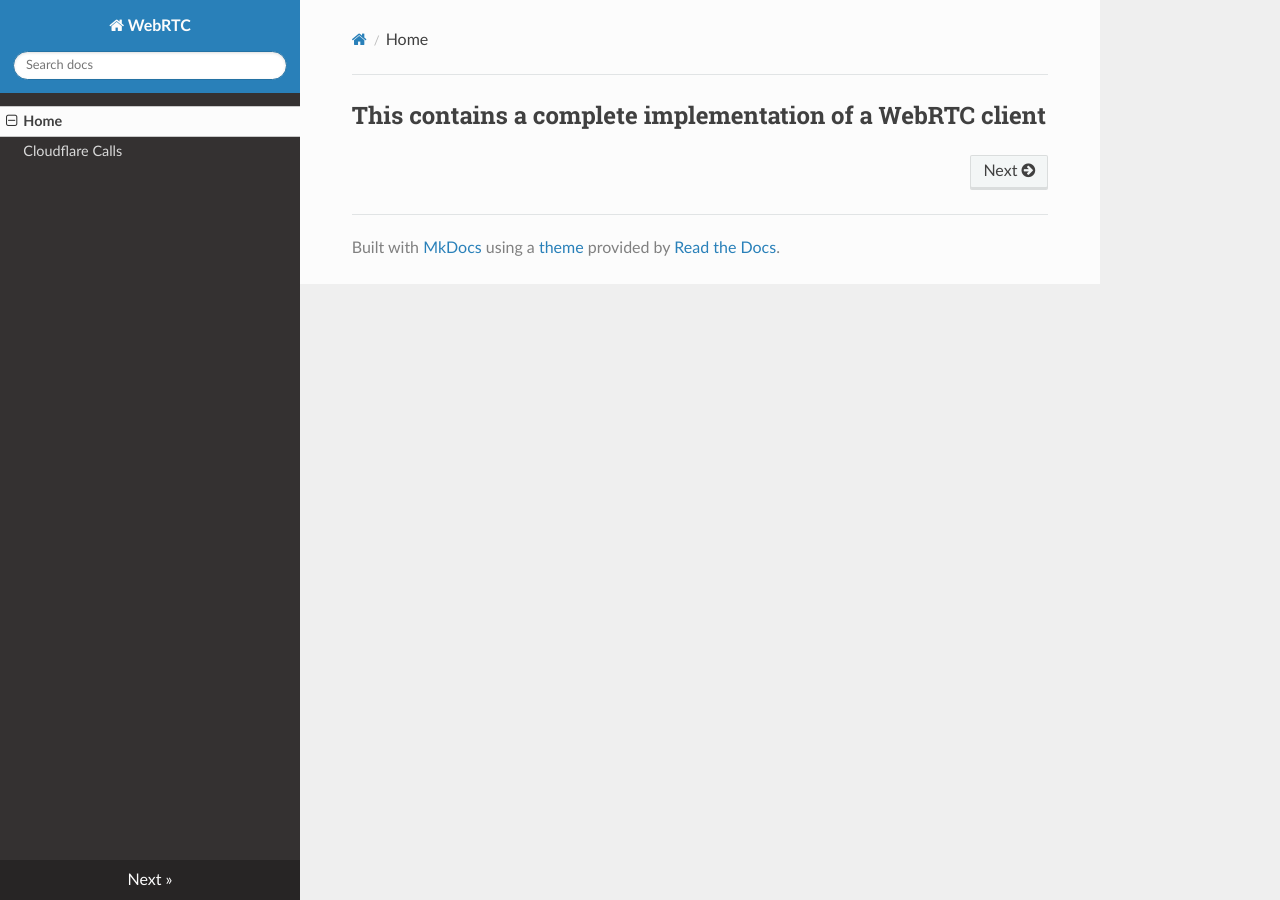
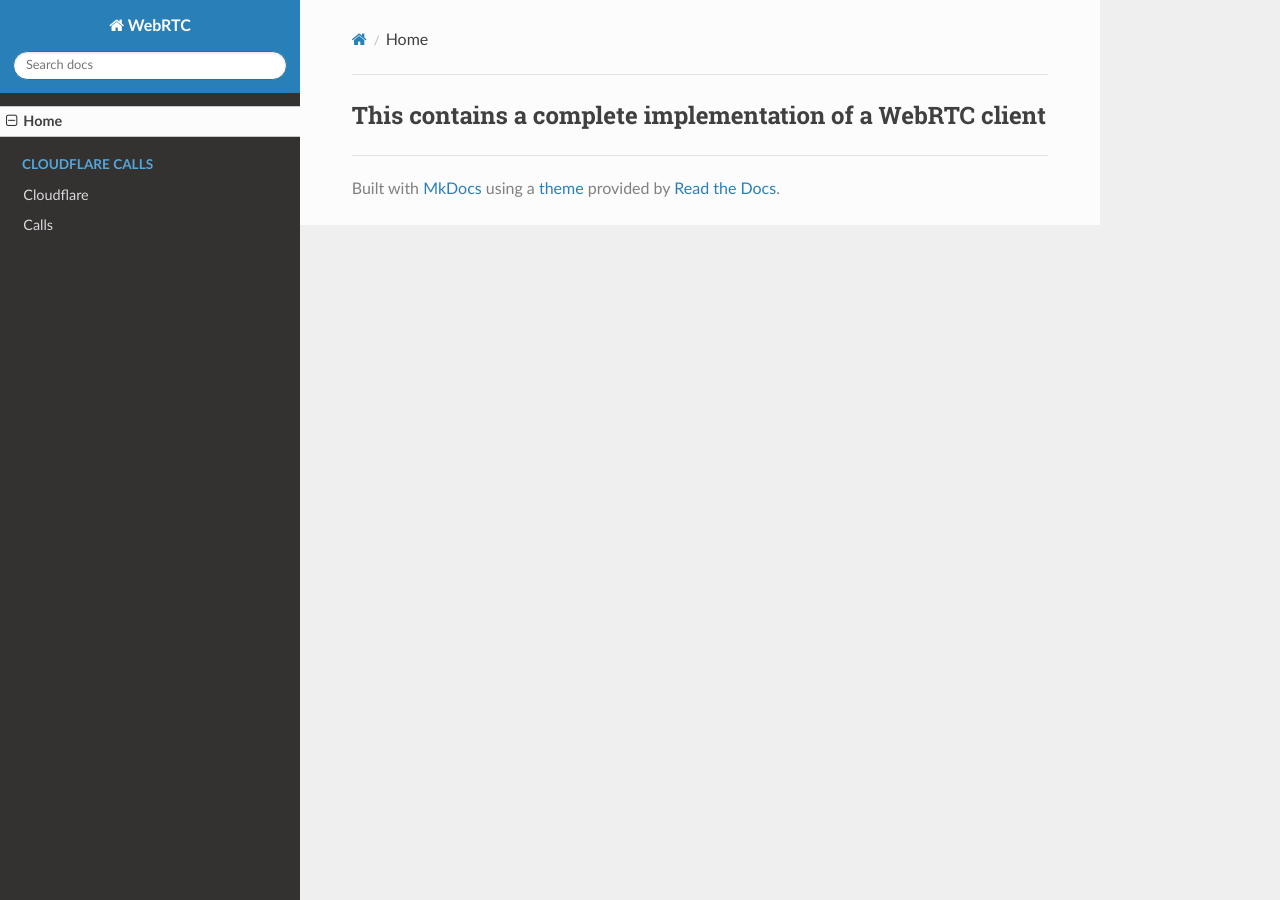
Before and after one commit to drazenzadravec/webrtc, an MkDocs documentation site: the page built from docs/index.md, in a window 1280 px wide. Built offline with MkDocs 1.6.1, drawn with Linux system fonts in a browser that asks for light colours; nearby versions of some CDN libraries.

Commit message:
Update mkdocs.yml

```diff
--- a/mkdocs.yml
+++ b/mkdocs.yml
@@ -2,5 +2,7 @@ site_name: WebRTC
 docs_dir: ./docs
 nav:
   - Home: index.md
-  - Cloudflare Calls: cloudflarecalls.md
+  - Cloudflare Calls:
+    - Cloudflare: cloudflare.md
+    - Calls: calls.md
 theme: readthedocs
```
